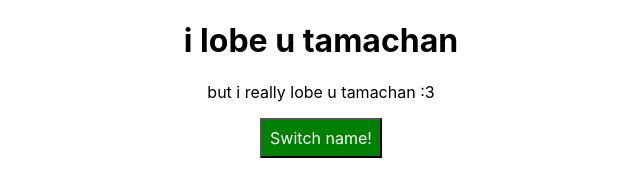
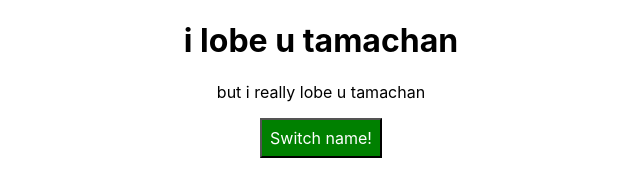
Before and after one commit to imryanguyen/my-app, a React (Create React App) app: page / in a window 1280 px wide. Shown: the top 172 px of the page, without its empty margins (319-959 px from the left). Built offline with nearby package versions, Linux system fonts and the light colour scheme.

Commit message:
regular commit

```diff
--- a/src/App.js
+++ b/src/App.js
@@ -105,7 +105,7 @@ class App extends Component{
       <StyleRoot>
       <div className="App">
         <h1>i lobe u tamachan</h1>
-        <p className={classes.join(' ')}>but i really lobe u tamachan :3</p>
+        <p className={classes.join(' ')}>but i really lobe u tamachan</p>
         <button
           style={style}
           onClick={this.togglePersonHandler}>Switch name!</button>
```
